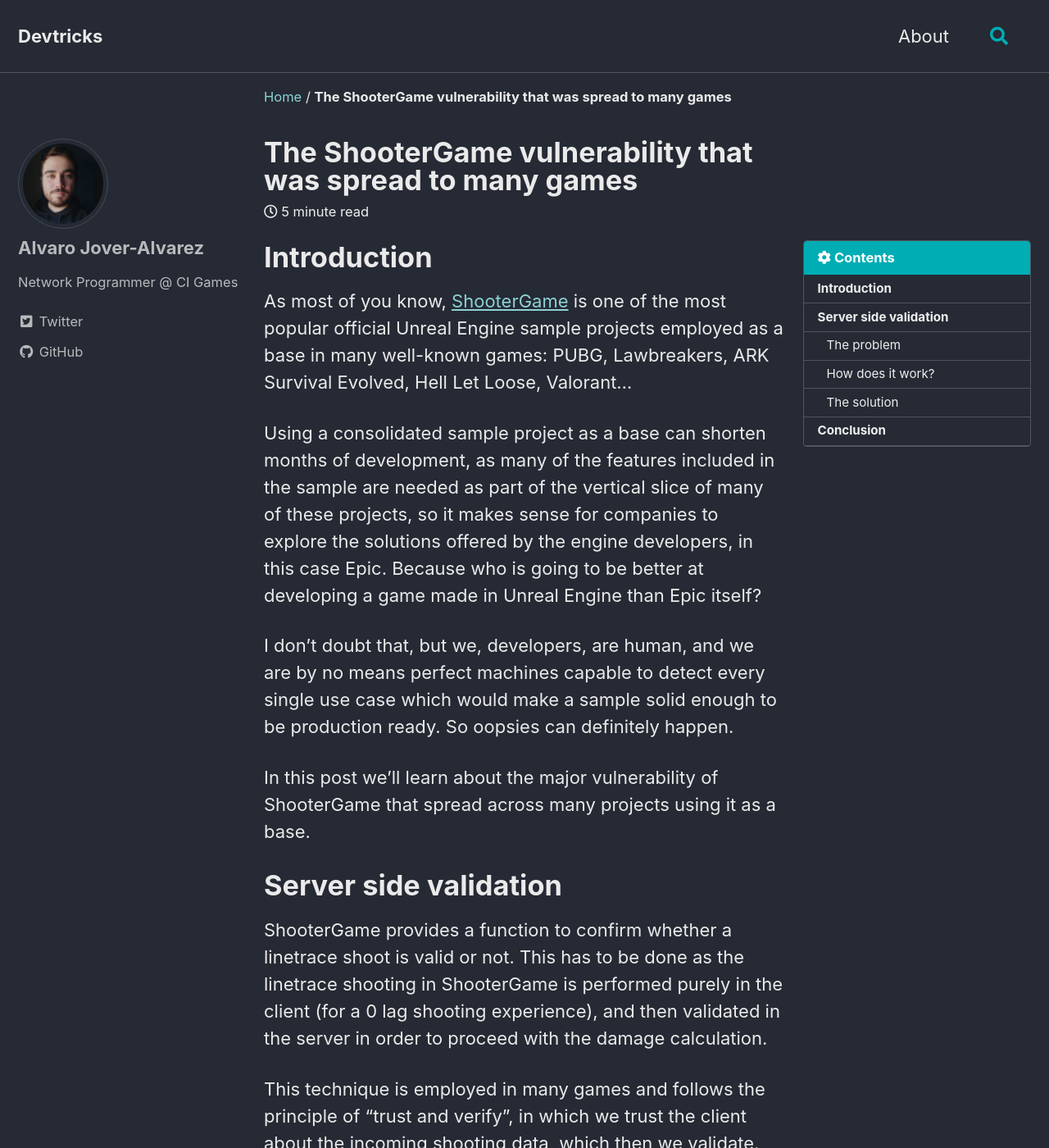
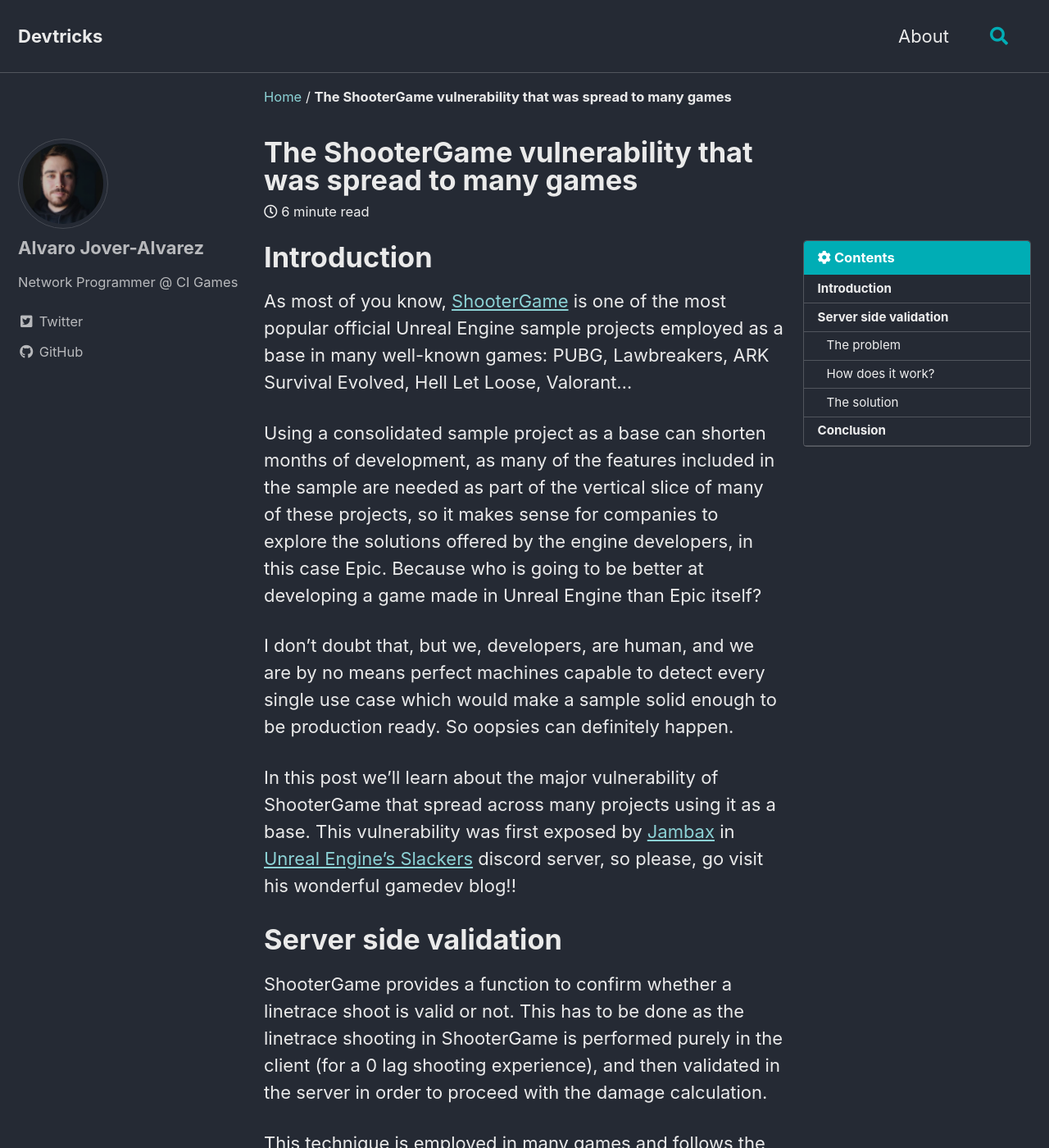
Before and after one commit to vorixo/devtricks, a Jekyll site: the page built from _posts/2022-08-06-shootergame-vulnerability.md, in a window 1280 px wide and 1400 px high. Shown: the whole window at 82% size. Built offline with Jekyll 4.4.1, drawn with Linux system fonts in a browser that asks for light colours; cached includes are drawn as plain includes.

Commit message:
[UPD] Adding Jambax credits
- I'm sorry pal

```diff
--- a/_posts/2022-08-06-shootergame-vulnerability.md
+++ b/_posts/2022-08-06-shootergame-vulnerability.md
@@ -22,7 +22,7 @@
 
 I don't doubt that, but we, developers, are human, and we are by no means perfect machines capable to detect every single use case which would make a sample solid enough to be production ready. So oopsies can definitely happen.
 
-In this post we'll learn about the major vulnerability of ShooterGame that spread across many projects using it as a base.
+In this post we'll learn about the major vulnerability of ShooterGame that spread across many projects using it as a base. This vulnerability was first exposed by [Jambax](https://jambax.co.uk/) in [Unreal Engine's Slackers](https://unrealslackers.org/) discord server, so please, go visit his wonderful gamedev blog!!
 
 # Server side validation
 
```
